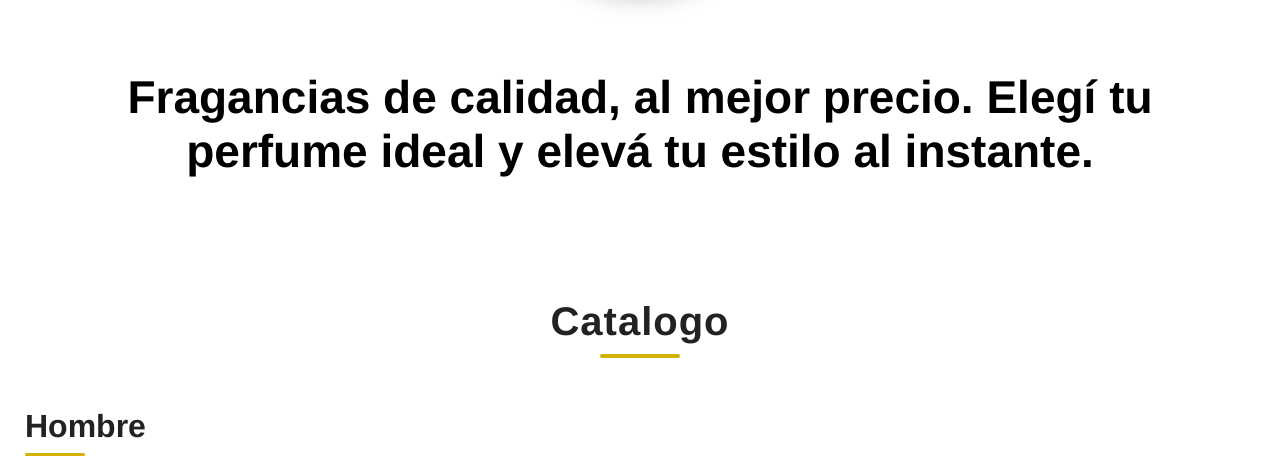
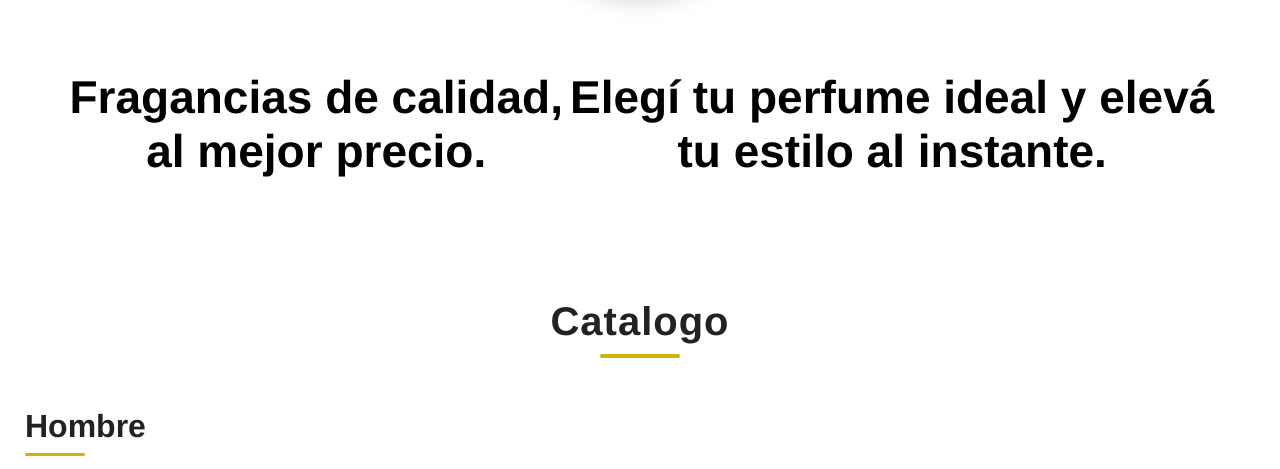
Before and after one commit to matiasschidiak/C-S-Fragrances, a plain HTML site: page index.html in a window 1280 px wide. Shown: the part 331-800 px from the top of the page. Drawn offline with Linux system fonts and the light colour scheme.

Commit message:
Cambiando el texto del banner

```diff
--- a/index.html
+++ b/index.html
@@ -17,7 +17,8 @@
     <main>
         <div class="main-banner">
             <div class="banner-texto">
-                <h1>Fragancias de calidad, al mejor precio. Elegí tu perfume ideal y elevá tu estilo al instante.</h1>
+                <h1>Fragancias de calidad, al mejor precio.</h1>
+                <h1>Elegí tu perfume ideal y elevá tu estilo al instante.</h1>
             </div>
         </div>
 
```
